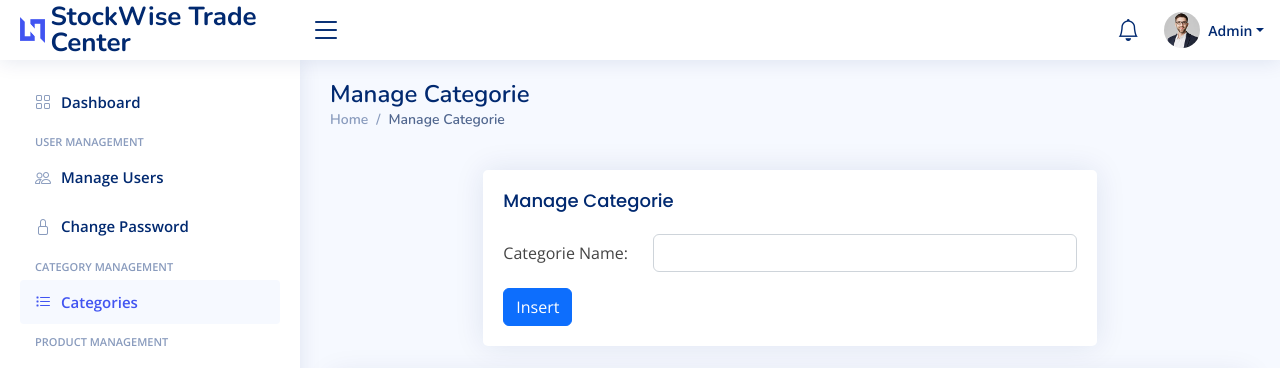
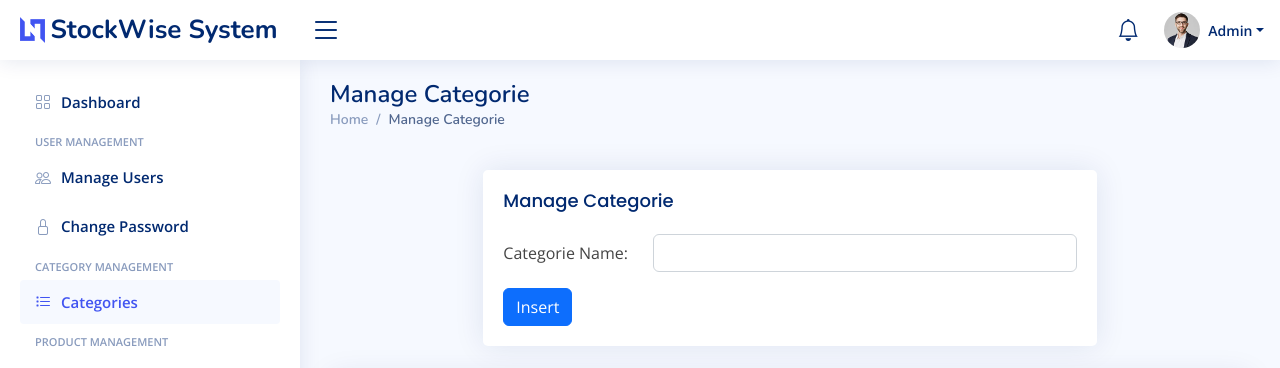
Before and after one commit to RashmiAshara/StockWise-Inventory-System, a PHP site: page /Categorie.php in a window 1280 px wide. Shown: the top 368 px of the page. Run offline with PHP 8.4, Linux system fonts and the light colour scheme; a user stored in the database is signed in; data that the repository does not hold is empty; some libraries are stand-ins or nearby versions.

Commit message:
Change Name

```diff
--- a/layout/header.php
+++ b/layout/header.php
@@ -88,7 +88,7 @@ echo <<<EOT
   <meta charset="utf-8">
   <meta content="width=device-width, initial-scale=1.0" name="viewport">
 
-  <title> $active - StockWise Trade Center</title>
+  <title> $active - StockWise</title>
   <meta content="" name="description">
   <meta content="" name="keywords">
 
@@ -135,7 +135,7 @@ echo <<<EOT
     <div class="d-flex align-items-center justify-content-between">
       <a href="Dashboard.php" class="logo d-flex align-items-center">
         <img src="assets/img/logo.png" alt="">
-        <span class="d-none d-lg-block">StockWise Trade Center</span>
+        <span class="d-none d-lg-block">StockWise System</span>
       </a>
       <i class="bi bi-list toggle-sidebar-btn"></i>
     </div>
```
